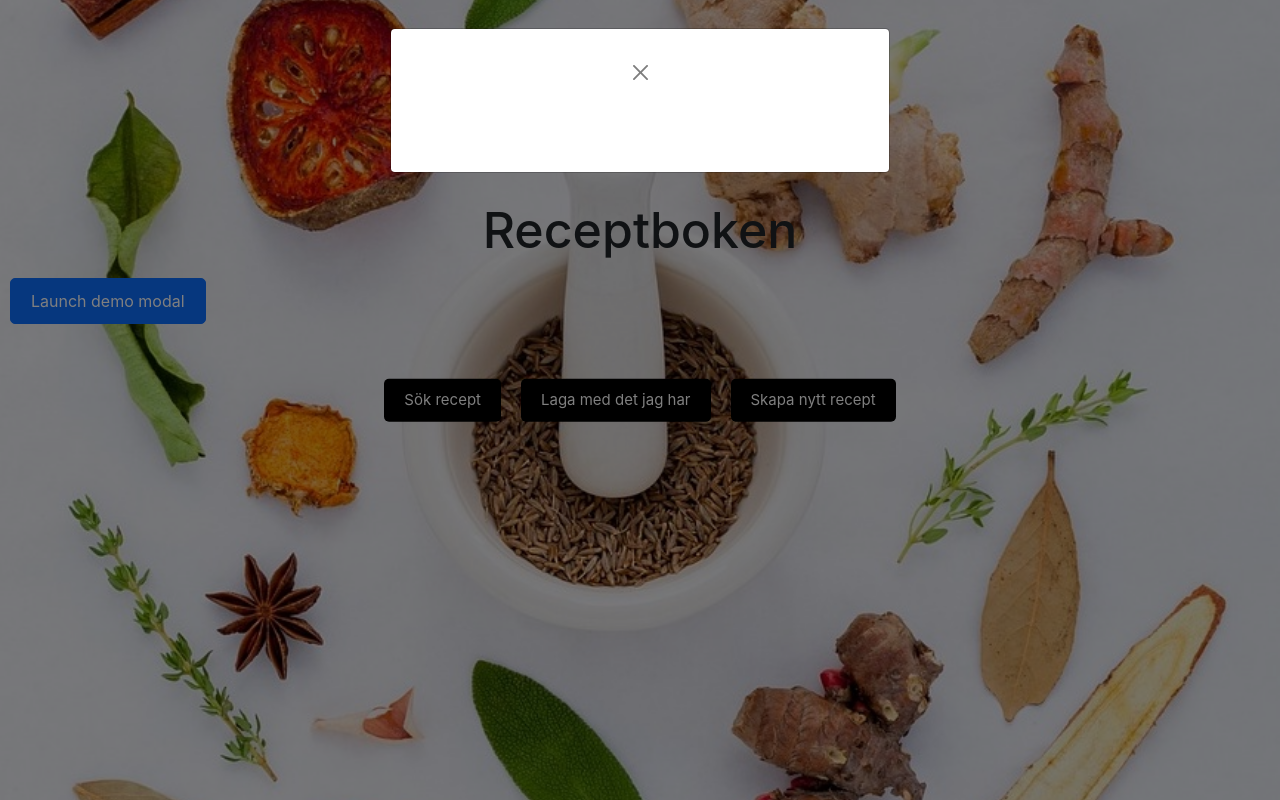
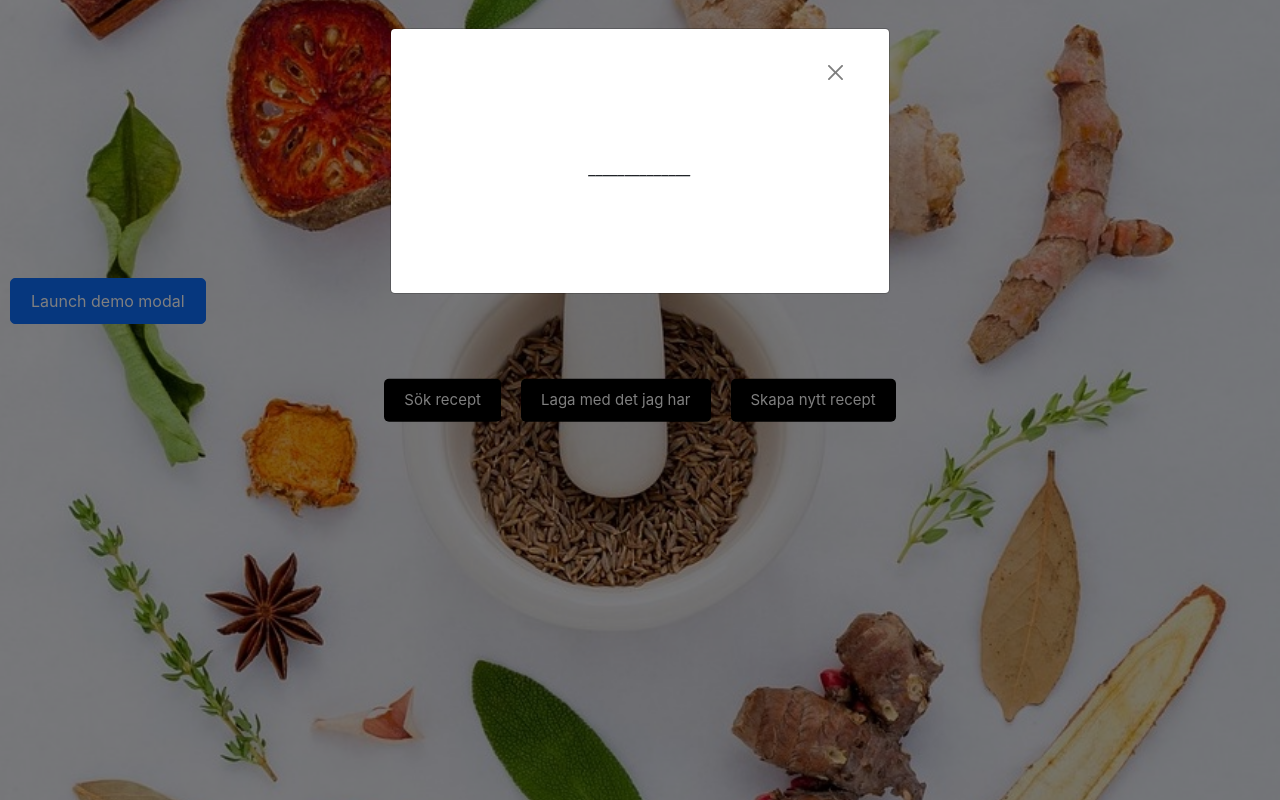
Before and after one commit to Team-Jeffry/receptboken-frontend, a React (Create React App) app: page / in a window 1280 px wide. Both pictures are taken after a click on the button "Launch demo modal". Built offline with nearby package versions, Linux system fonts and the light colour scheme; no server answers.

Commit message:
Added styling for text inside modal + working on retrieving all ingredients

```diff
--- a/src/components/ShowRecipe.jsx
+++ b/src/components/ShowRecipe.jsx
@@ -16,13 +16,15 @@ class ShowRecipe extends Component {
       ingredients: [],
       categories: [],*/
       },
+      ingredients: [],
+      categories: []
     };
   }
 
   componentDidMount = async () => {
     const postData = {
       recipeName: "Fruktsallad med Jordgubbar",
-      categoryNames: ["Frukt"],
+      categoryNames: ["frukt"],
       time: 12,
     };
 
@@ -33,12 +35,34 @@ class ShowRecipe extends Component {
 
         this.res = res.data;
         this.state.recipe = this.res[0];
-        return this.state.recipe;
+        this.state.ingredients = this.res[0].ingredients;
+        this.state.categories = this.res[0].categories;
       });
   };
 
   handleModalShowHide() {
     this.setState({ showHide: !this.state.showHide });
+  }
+
+  getIngredients() {
+    /* for (let i = 0; i < this.state.recipe.ingredients.length; i++) {
+      console.log(this.state.recipe.ingredients[i].name);
+    }*/
+
+    /*this.state.recipe.ingredients.forEach(element => {
+      console.log(element)
+    });*/
+    //const allIngredients = this.state.recipe
+    //console.log(this.state.ingredients);
+
+
+
+    return (
+      <ul>
+        <li>hej</li>
+        <li>hej</li>
+      </ul>
+    );
   }
 
   render() {
@@ -49,22 +73,18 @@ class ShowRecipe extends Component {
         </Button>
 
         <Modal show={this.state.showHide}>
-          <Modal.Header closeButton onClick={() => this.handleModalShowHide()}>
-            <Modal.Title className="modal-title">{this.state.recipe.name}</Modal.Title>
+          <Modal.Header className="close-button" closeButton onClick={() => this.handleModalShowHide()}>
           </Modal.Header>
-          <Modal.Body>
-            <div className="container">
-            <div>{this.state.recipe.description}</div>
-
+          <Modal.Body className="modal-body">
+            <div  className="modal-title">{this.state.recipe.name}</div>
+            <div className="modal-description">{this.state.recipe.description}<br>
+            </br>______________</div>
               <div className="row">
-                <div className="col"></div>
+                <div className="col" >{this.state.ingredients.name}</div>
                 <div className="col">{this.state.recipe.instruction}</div>
               </div>
-            </div>
           </Modal.Body>
-          <Modal.Footer>
-
-          </Modal.Footer>
+          <Modal.Footer></Modal.Footer>
         </Modal>
       </div>
     );
--- a/src/index.css
+++ b/src/index.css
@@ -77,20 +77,28 @@ button {
 }
 
 .modal-title {
+  padding-bottom: 17px;
   text-align: center !important;
+  font-weight: bold !important;
+  font-size: 20px;
+}
 
+.modal-description {
+  padding-bottom: 30px !important;
+  font-style: italic;
 }
 
 .modal-header, .modal-footer {
+  padding-bottom: 0px !important;
   justify-content: center;
   border: none !important;
 }
 
-.temp-modal-btn {
-  margin: 0 !important ;
-  position: absolute !important ;
-  text-align: center !important ;
-  top: 50% !important ;
-  left: 50% !important ;
-  transform: translate(-50%, -50%) !important ;
+.modal-body {
+  text-align: center;
+  padding-bottom: 70px !important;
 }
+
+.close-button {
+  justify-content: right !important;
+}
```
